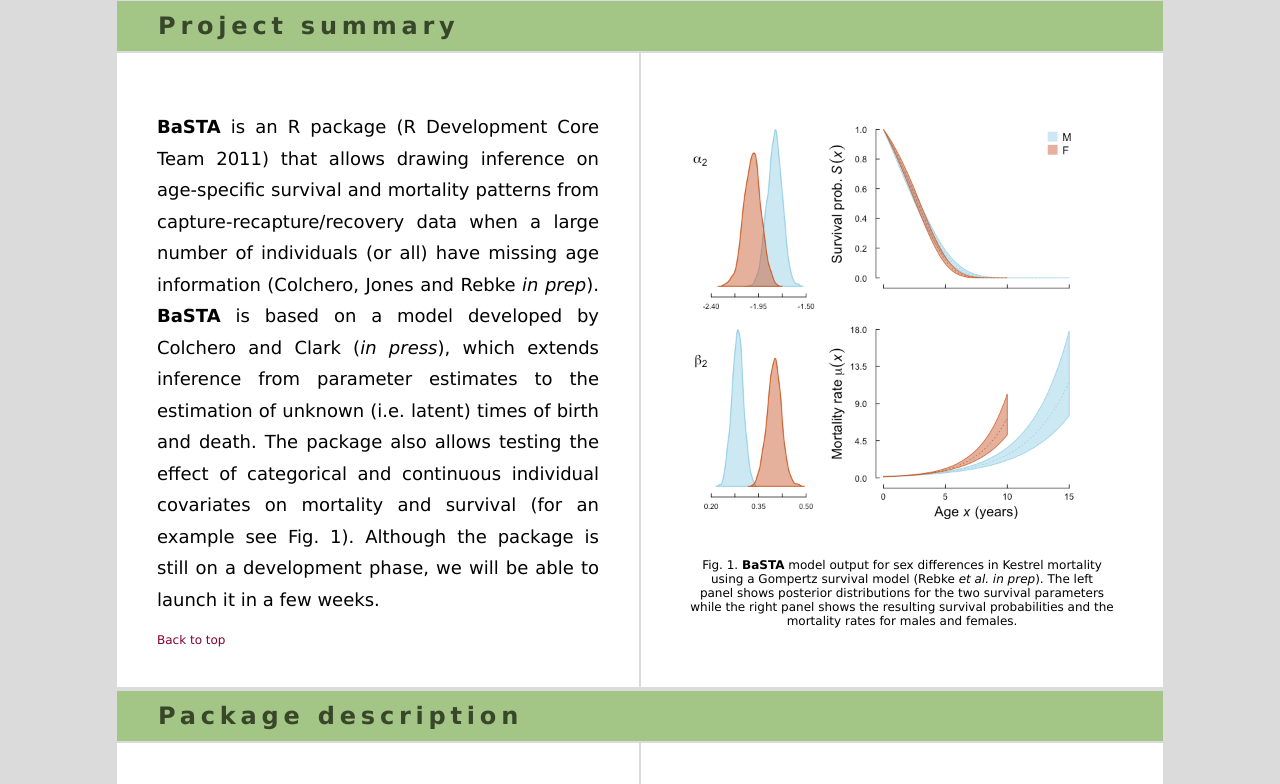
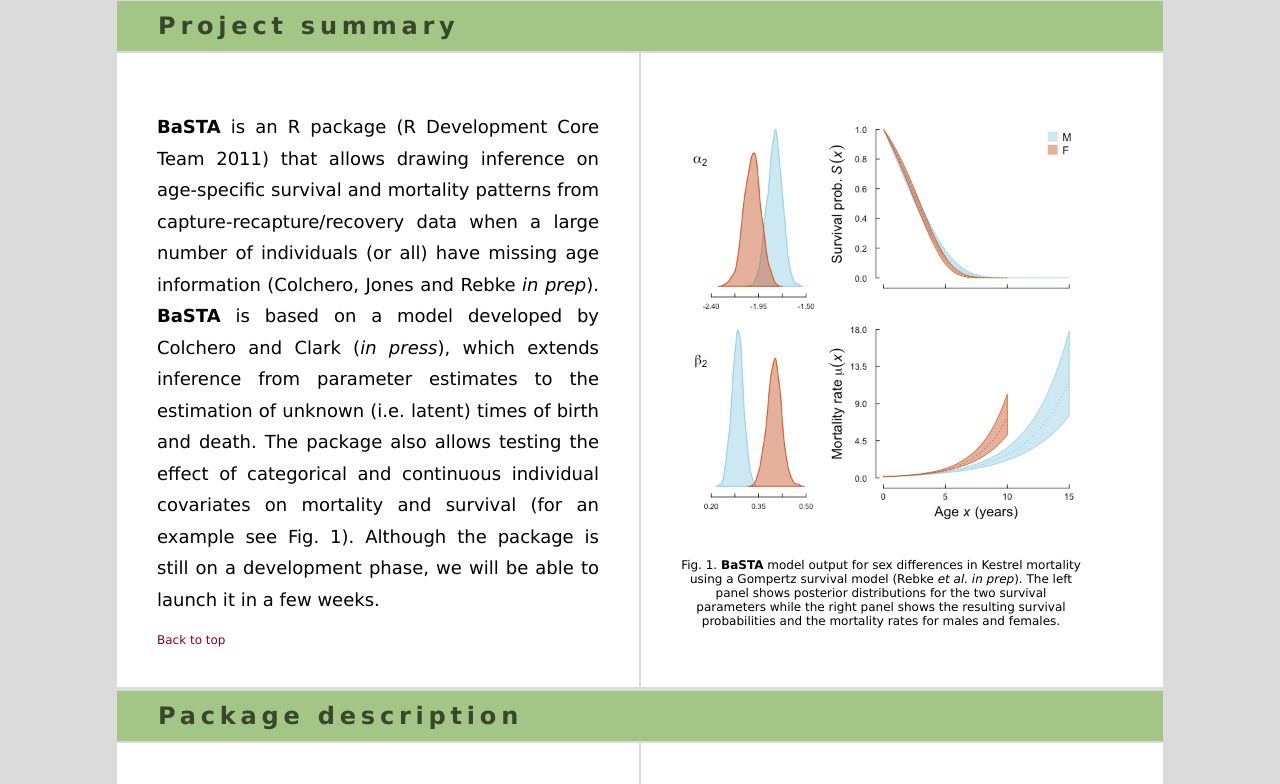
Before and after one commit to r-forge/basta, a PHP site: page / in a window 1280 px wide. Shown: the part 638-1422 px from the top of the page. Run offline with PHP 8.4, Linux system fonts and the light colour scheme.

Commit message:
minor edits
git-svn-id: svn://svn.r-forge.r-project.org/svnroot/basta@214 edb9625f-4e0d-4859-8d74-9fd3b1da38cb

```diff
--- a/www/index.php
+++ b/www/index.php
@@ -85,7 +85,7 @@ echo '<?xml version="1.0" encoding="UTF-8"?>';
 		  </td>
 		  <td class="main">
 		    <p><img width="400px" align="middle" src="kestrelGO.png?width=400px"><br><br></p>
-		    <p align="center" style="font-size:12px;text-align:center;font-family:verdana">Fig. 1. <b>BaSTA</b> model output for sex differences in Kestrel mortality<br>using a Gompertz survival model (Rebke <i>et al. in prep</i>). The left<br>panel shows posterior distributions for the two survival parameters<br>while the right panel shows the resulting survival probabilities and the <br>mortality rates for males and females.</p>
+		    <p class="caption">Fig. 1. <b>BaSTA</b> model output for sex differences in Kestrel mortality using a Gompertz survival model (Rebke <i>et al. in prep</i>). The left panel shows posterior distributions for the two survival parameters while the right panel shows the resulting survival probabilities and the mortality rates for males and females.</p>
 		  </td>
 		</tr>
 	      </tbody>
```
